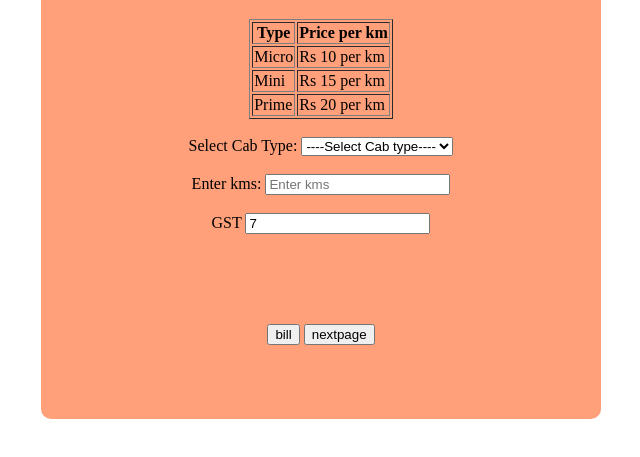
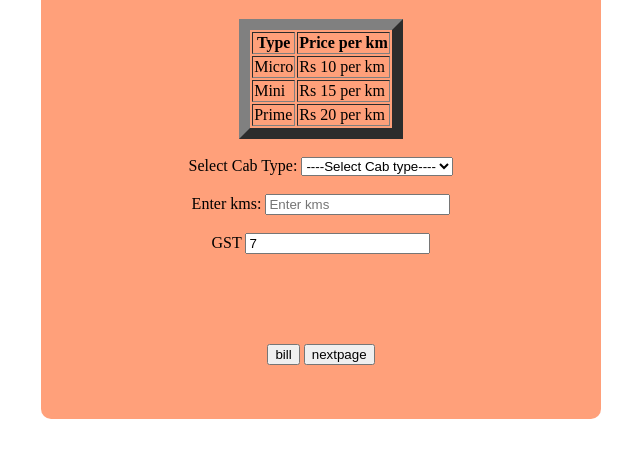
Before and after one commit to kirthika2403/kirthika-js, a plain HTML site: page cabtype.html in a window 1280 px wide. Shown: the part 161-618 px from the top of the page, without its empty margins (319-959 px from the left). Drawn offline with Linux system fonts and the light colour scheme.

Commit message:
Update cabtype.html

```diff
--- a/cabtype.html
+++ b/cabtype.html
@@ -20,7 +20,7 @@
 <form action onsubmit="login()">
     <div id="">
 <h1>CarTypes</h1>
-<table border="1">
+<table border="11">
 <thead>
 <tr><th>Type</th><th>Price per km</th></tr>
 </thead>
```
